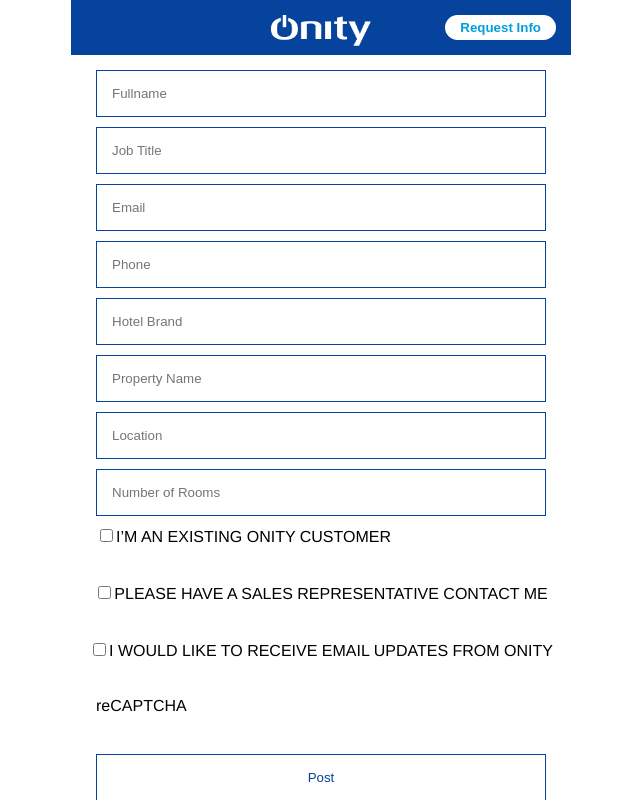
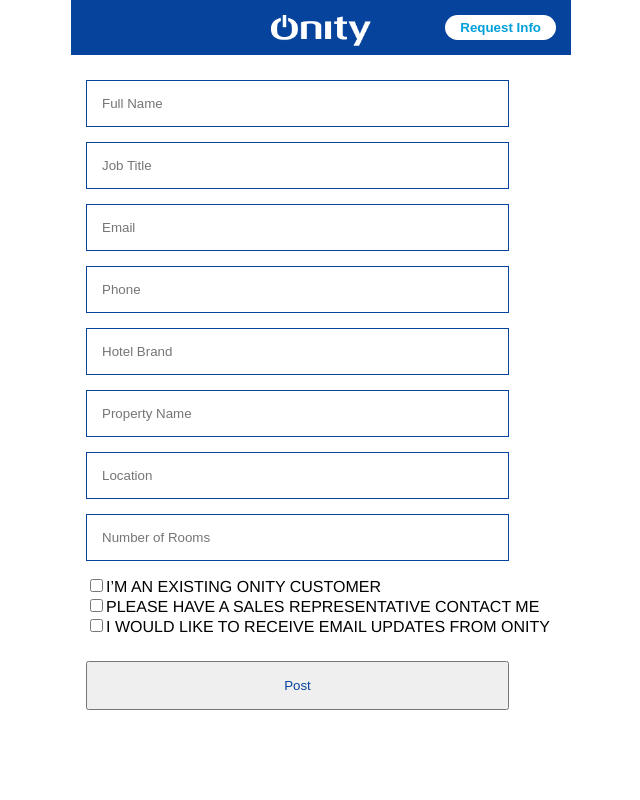
Before and after one commit to jadeallencook/direct-key, a React (Create React App) app: page / in a window 1280 px wide. Both pictures are taken after a click on the button "Request Info". Shown: the whole page, without its empty margins (319-959 px from the left). Built offline with nearby package versions, Linux system fonts and the light colour scheme.

Commit message:
Updated form styling and request

```diff
--- a/public/index.html
+++ b/public/index.html
@@ -10,34 +10,12 @@
       content="Web site created using create-react-app"
     />
     <link rel="apple-touch-icon" href="%PUBLIC_URL%/logo192.png" />
-    <!--
-      manifest.json provides metadata used when your web app is installed on a
-      user's mobile device or desktop. See https://developers.google.com/web/fundamentals/web-app-manifest/
-    -->
     <link rel="manifest" href="%PUBLIC_URL%/manifest.json" />
-    <!--
-      Notice the use of %PUBLIC_URL% in the tags above.
-      It will be replaced with the URL of the `public` folder during the build.
-      Only files inside the `public` folder can be referenced from the HTML.
-
-      Unlike "/favicon.ico" or "favicon.ico", "%PUBLIC_URL%/favicon.ico" will
-      work correctly both with client-side routing and a non-root public URL.
-      Learn how to configure a non-root public URL by running `npm run build`.
-    -->
+    <script src="https://www.google.com/recaptcha/api.js"></script>
     <title>DirectKey | Onity</title>
   </head>
   <body>
     <noscript>You need to enable JavaScript to run this app.</noscript>
     <div id="root"></div>
-    <!--
-      This HTML file is a template.
-      If you open it directly in the browser, you will see an empty page.
-
-      You can add webfonts, meta tags, or analytics to this file.
-      The build step will place the bundled scripts into the <body> tag.
-
-      To begin the development, run `npm start` or `yarn start`.
-      To create a production bundle, use `npm run build` or `yarn build`.
-    -->
   </body>
 </html>
--- a/src/App.js
+++ b/src/App.js
@@ -13,17 +13,16 @@ function App() {
   const [toggleForm, setToggleForm] = useState(false);
 
   return (
-    <div className="App">
+    <div className='App'>
       <Navigation toggleForm={toggleForm} setToggleForm={setToggleForm} />
-      {
-        toggleForm && <Form />
-      }
-      {
-        !toggleForm && <>
+      {toggleForm ? (
+        <Form />
+      ) : (
+        <>
           <Header />
-          {
-            info.sections.map(({ title, icon, alt, description }, index) => {
-              return <Section
+          {info.sections.map(({ title, icon, alt, description }, index) => {
+            return (
+              <Section
                 title={title}
                 icon={icon}
                 alt={alt}
@@ -32,12 +31,12 @@ function App() {
                 toggleForm={toggleForm}
                 setToggleForm={setToggleForm}
               />
-            })
-          }
+            );
+          })}
           <Stats />
           <Footer />
         </>
-      }
+      )}
     </div>
   );
 }
--- a/src/App.scss
+++ b/src/App.scss
@@ -1,5 +1,4 @@
 .App {
     max-width: 500px;
-    min-width: 500px;
     margin: 0 auto;
 }
--- a/src/components/Form.js
+++ b/src/components/Form.js
@@ -1,57 +1,130 @@
 import React, { useState } from 'react';
 import './Form.scss';
+import submitForm from '../api/submitForm';
 
 function Form() {
-    const [name, setName] = useState(''),
-        [title, setTitle] = useState(''),
-        [email, setEmail] = useState(''),
-        [phone, setPhone] = useState(5555555555),
+  const [Name, setName] = useState(''),
+    [Title, setTitle] = useState(''),
+    [Email, setEmail] = useState(''),
+    [phone, setPhone] = useState(),
     [hotel, setHotel] = useState(''),
     [property, setProperty] = useState(''),
     [location, setLocation] = useState(''),
-        [rooms, setRooms] = useState(0),
+    [rooms, setRooms] = useState(),
     [existing, setExisting] = useState(false),
     [contact, setContact] = useState(false),
     [subscribe, setSubscribe] = useState(false);
 
   return (
     <form>
-            <div>
-                <input type='text' placeholder='Fullname' onChange={event => setName(event.target.value)} required />
-                <input type='text' placeholder='Job Title' onChange={event => setTitle(event.target.value)} />
-                <input type='email' placeholder='Email' onChange={event => setEmail(event.target.value)} required />
-                <input type='tel' placeholder='Phone' onChange={event => setPhone(event.target.value)} />
-                <input type='text' placeholder='Hotel Brand' onChange={event => setHotel(event.target.value)} required />
-                <input type='text' placeholder='Property Name' onChange={event => setProperty(event.target.value)} required />
-                <input type='text' placeholder='Location' onChange={event => setLocation(event.target.value)} required />
-                <input type='number' min='0' placeholder='Number of Rooms' onChange={event => setRooms(event.target.value)} required />
-                <span>
-                    <input id='existing' type='checkbox' onChange={event => setExisting(event.target.value)} />
+      <input
+        type='text'
+        placeholder='Full Name'
+        value={Name}
+        onChange={(event) => setName(event.target.value)}
+        required
+      />
+      <input
+        type='text'
+        placeholder='Job Title'
+        value={Title}
+        onChange={(event) => setTitle(event.target.value)}
+        required
+      />
+      <input
+        type='email'
+        placeholder='Email'
+        value={Email}
+        onChange={(event) => setEmail(event.target.value)}
+        required
+      />
+      <input
+        type='tel'
+        placeholder='Phone'
+        value={phone}
+        onChange={(event) => setPhone(event.target.value)}
+        required
+      />
+      <input
+        type='text'
+        placeholder='Hotel Brand'
+        value={hotel}
+        onChange={(event) => setHotel(event.target.value)}
+        required
+      />
+      <input
+        type='text'
+        placeholder='Property Name'
+        value={property}
+        onChange={(event) => setProperty(event.target.value)}
+        required
+      />
+      <input
+        type='text'
+        placeholder='Location'
+        value={location}
+        onChange={(event) => setLocation(event.target.value)}
+        required
+      />
+      <input
+        type='number'
+        min='0'
+        placeholder='Number of Rooms'
+        value={rooms}
+        onChange={(event) => setRooms(event.target.value)}
+        required
+      />
+      <br />
+      <input
+        id='existing'
+        type='checkbox'
+        value={existing}
+        onChange={() => setExisting(!existing)}
+      />
       <label htmlFor='existing'>I’M AN EXISTING ONITY CUSTOMER</label>
-                </span>
-                <span>
-                    <input id='contact' type='checkbox' onChange={event => setContact(event.target.value)} />
-                    <label htmlFor='contact'>PLEASE HAVE A SALES REPRESENTATIVE CONTACT ME</label>
-                </span>
-                <span>
-                    <input id='subscribe' type='checkbox' onChange={event => setSubscribe(event.target.value)} />
-                    <label htmlFor='subscribe'>I WOULD LIKE TO RECEIVE EMAIL UPDATES FROM ONITY</label>
-                </span>
-                <span>reCAPTCHA</span>
-                <input type='submit' value='Post' onClick={console.log({
-                    name: name,
-                    title: title,
-                    email: email,
-                    phone: phone,
-                    hotel: hotel,
-                    property: property,
-                    location: location,
+      <br />
+      <input
+        id='contact'
+        type='checkbox'
+        onChange={() => setContact(!contact)}
+      />
+      <label htmlFor='contact'>
+        PLEASE HAVE A SALES REPRESENTATIVE CONTACT ME
+      </label>
+      <br />
+      <input
+        id='subscribe'
+        type='checkbox'
+        name='subscribe'
+        value={subscribe}
+        onChange={() => setSubscribe(!subscribe)}
+      />
+      <label htmlFor='subscribe'>
+        I WOULD LIKE TO RECEIVE EMAIL UPDATES FROM ONITY
+      </label>
+      <div
+        className='g-recaptcha'
+        data-sitekey='6LfH828UAAAAAAojFmC0U0n3UXPEsWN5qVtAEhpk'
+      ></div>
+      <input
+        type='submit'
+        value='Post'
+        onClick={() =>
+          submitForm({
+            Name,
+            Title,
+            Email,
+            phone,
+            hotel,
+            property,
+            location,
             number_of_rooms: rooms,
             existing_customer: existing,
             contact_me: contact,
-                    subscribe: subscribe
-                })} />
-            </div>
+            subscribe,
+          }).then((data) => console.log(data))
+        }
+      />
     </form>
   );
 }
--- a/src/components/Form.scss
+++ b/src/components/Form.scss
@@ -1,25 +1,19 @@
 form {
-    position: fixed;
-    height: 100%;
-    min-width: inherit;
-    > div {
-        padding: 15px 0;
-        display: grid;
-        grid-template-rows: 1fr 1fr 1fr 1fr 1fr 1fr 1fr 1fr 1fr 1fr 1fr 1fr 1fr;
-        grid-template-columns: 100%;
-        gap: 10px;
-        justify-content: center;
-        > * {
-            min-width: 90%;
-            margin: 0 auto;
-        }
-        > input {
-            border: #06439c solid thin;
-            background-color: #FFFFFF;
-            padding: 15px;
-        }
-        > input[type=submit] {
-            color: #06439c;
-        }
-    }
+  padding: 25px 15px;
+  > input[type='text'],
+  > input[type='tel'],
+  > input[type='number'],
+  > input[type='email'] {
+    border: #06439c solid thin;
+    background-color: #ffffff;
+    padding: 15px;
+    min-width: 90%;
+    margin-bottom: 15px;
+  }
+  > input[type='submit'] {
+    color: #06439c;
+    min-width: 90%;
+    margin: 25px 0;
+    padding: 15px;
+  }
 }
```
Lines whose indentation alone changed are shown as unchanged.
